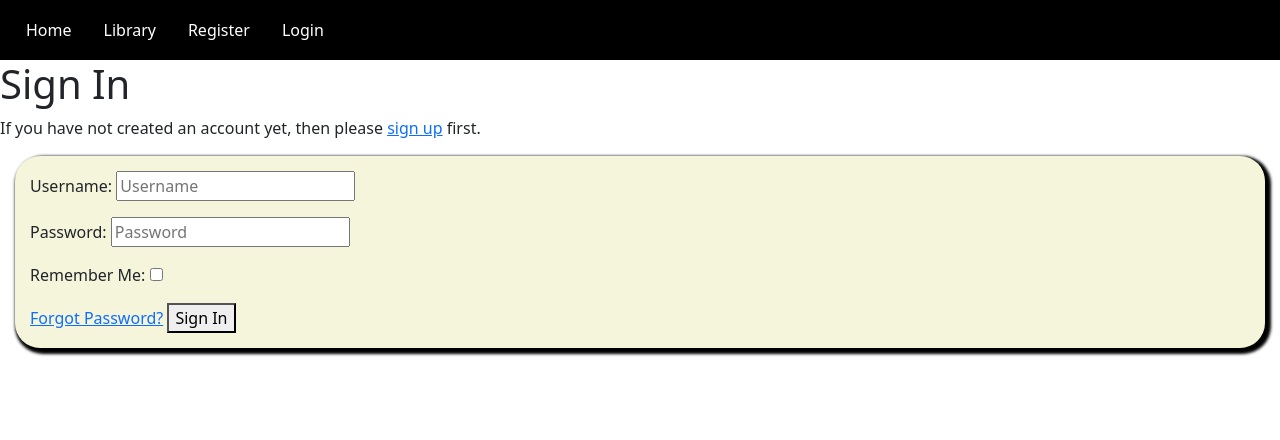
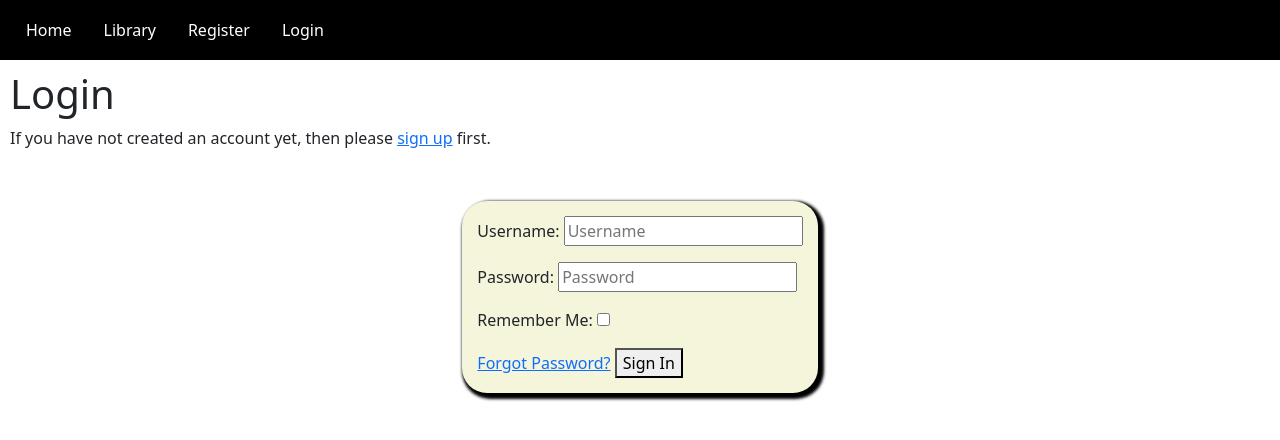
Before and after one commit to GitHub-Harrison/gamers-library, a Django app: page /accounts/login/ in a window 1280 px wide. Shown: the top 440 px of the page. Run offline with Django 3.2, Linux system fonts and the light colour scheme; some libraries are stand-ins or nearby versions.

Commit message:
Add div centering login form

```diff
--- a/templates/account/login.html
+++ b/templates/account/login.html
@@ -7,32 +7,13 @@
 
 {% block content %}
 
-<h1>{% trans "Sign In" %}</h1>
-
-{% get_providers as socialaccount_providers %}
-
-{% if socialaccount_providers %}
-<p>{% blocktrans with site.name as site_name %}Please sign in with one
-of your existing third party accounts. Or, <a href="{{ signup_url }}">sign up</a>
-for a {{ site_name }} account and sign in below:{% endblocktrans %}</p>
-
-<div class="socialaccount_ballot">
-
-  <ul class="socialaccount_providers">
-    {% include "socialaccount/snippets/provider_list.html" with process="login" %}
-  </ul>
-
-  <div class="login-or">{% trans 'or' %}</div>
-
+<div>
+    <h1>Login</h1>
+    <p>{% blocktrans %}If you have not created an account yet, then please
+    <a href="{{ signup_url }}">sign up</a> first.{% endblocktrans %}</p>
 </div>
 
-{% include "socialaccount/snippets/login_extra.html" %}
-
-{% else %}
-<p>{% blocktrans %}If you have not created an account yet, then please
-<a href="{{ signup_url }}">sign up</a> first.{% endblocktrans %}</p>
-{% endif %}
-
+<div class="form-center">
     <form class="login" method="POST" action="{% url 'account_login' %}">
         {% csrf_token %}
         {{ form.as_p }}
@@ -42,5 +23,5 @@
         <a class="button secondaryAction" href="{% url 'account_reset_password' %}">{% trans "Forgot Password?" %}</a>
         <button class="primaryAction" type="submit">{% trans "Sign In" %}</button>
     </form>
-
+</div>
 {% endblock %}
```
Lines whose indentation alone changed are shown as unchanged.
